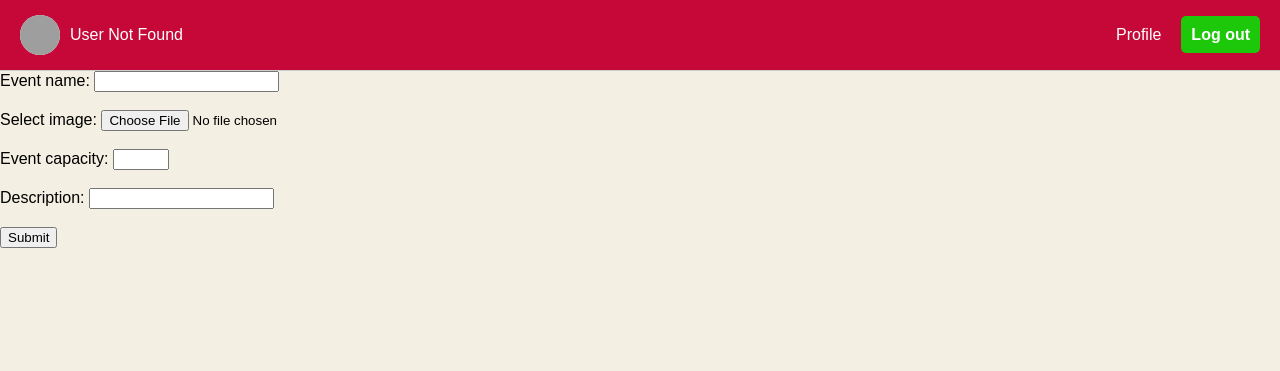
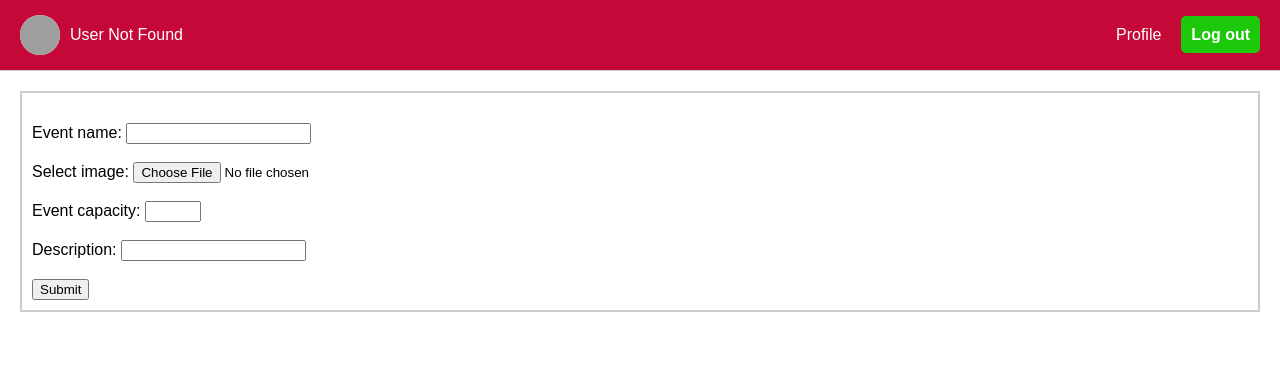
Before and after one commit to Boyan-Bonev/Audience-Simulator, a PHP site: page /createEvents.php in a window 1280 px wide. Shown: the top 371 px of the page. Run offline with PHP 8.4, Linux system fonts and the light colour scheme; the visitor is signed in with stand-in values (Sample User, id 1); data that the repository does not hold is empty; grey boxes are pictures that could not be loaded.

Commit message:
Slight stylization adaptations to match the rest of the project

```diff
--- a/createEvent/createEvent.html
+++ b/createEvent/createEvent.html
@@ -26,7 +26,7 @@
         </nav>
     </header>
 
-	<form action="createEvent.php" method="post">
+	<form id="eventForm" action="createEvent.php" method="post">
 	   <label for="eventName">Event name:</label>
 	   <input type="text" id="eventName" name="eventName"><br><br>
 	   <label for="eventImg">Select image:</label>
--- a/createEvent/createEventStyle.css
+++ b/createEvent/createEventStyle.css
@@ -2,7 +2,7 @@ body {
     font-family: sans-serif;
     margin: 0;
     padding: 0;
-    background-color: rgb(243, 239, 226);
+    background-color: rgb(255, 255, 255);
 }
 
 header {
@@ -57,3 +57,13 @@ header {
     text-decoration: none;
     color: #fff;
 }
+
+#eventForm {
+    margin: 20px;
+    border: 2px solid #ccc;
+    padding: 10px;
+}
+
+#eventName {
+    margin-top: 20px;
+}
--- a/createEvent/createEvents.php
+++ b/createEvent/createEvents.php
@@ -35,7 +35,7 @@
         </nav>
     </header>
 
-	<form action="createEvent.php" method="post" enctype="multipart/form-data">
+	<form id="eventForm" action="createEvent.php" method="post" enctype="multipart/form-data">
 	   <label for="eventName">Event name:</label>
 	   <input type="text" id="eventName" name="eventName"><br><br>
 	   <label for="eventImg">Select image:</label>
```
Also changed, not shown: profile/profileStyle.css (+3 -4 lines).
